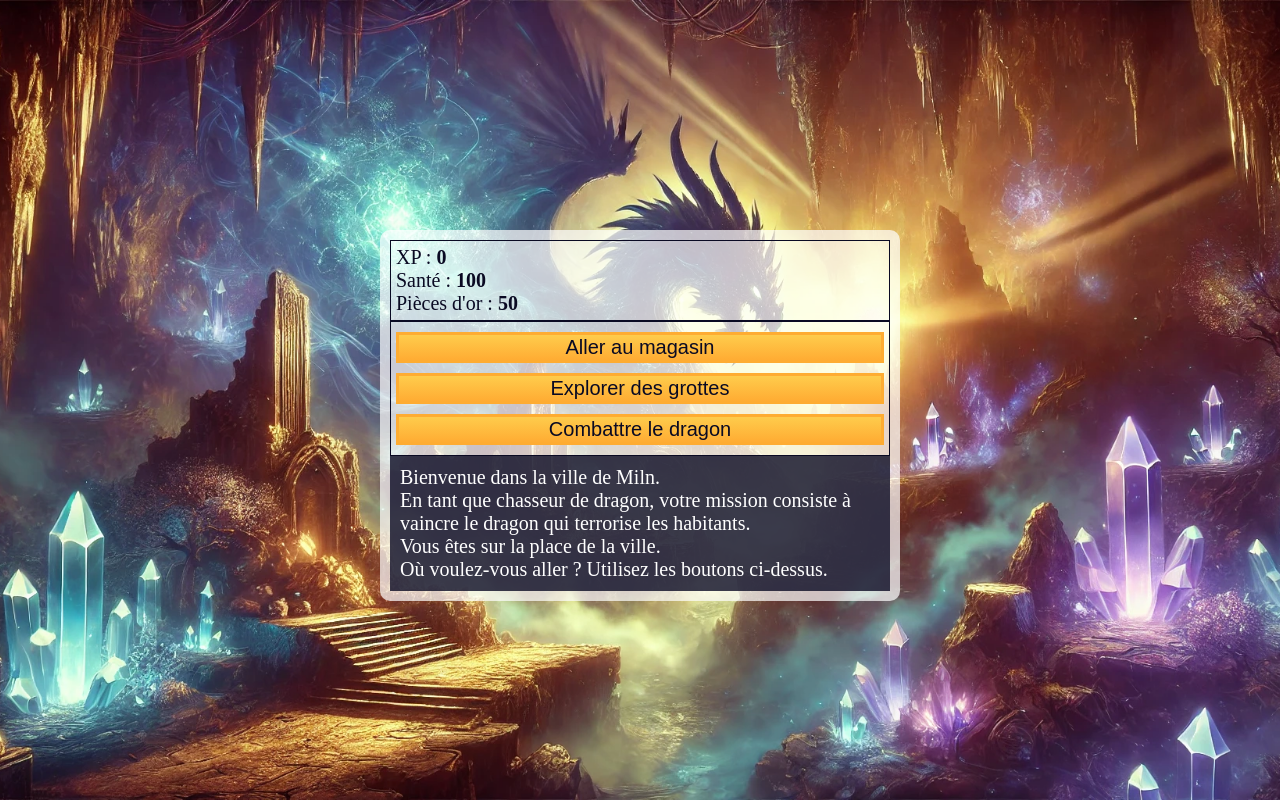
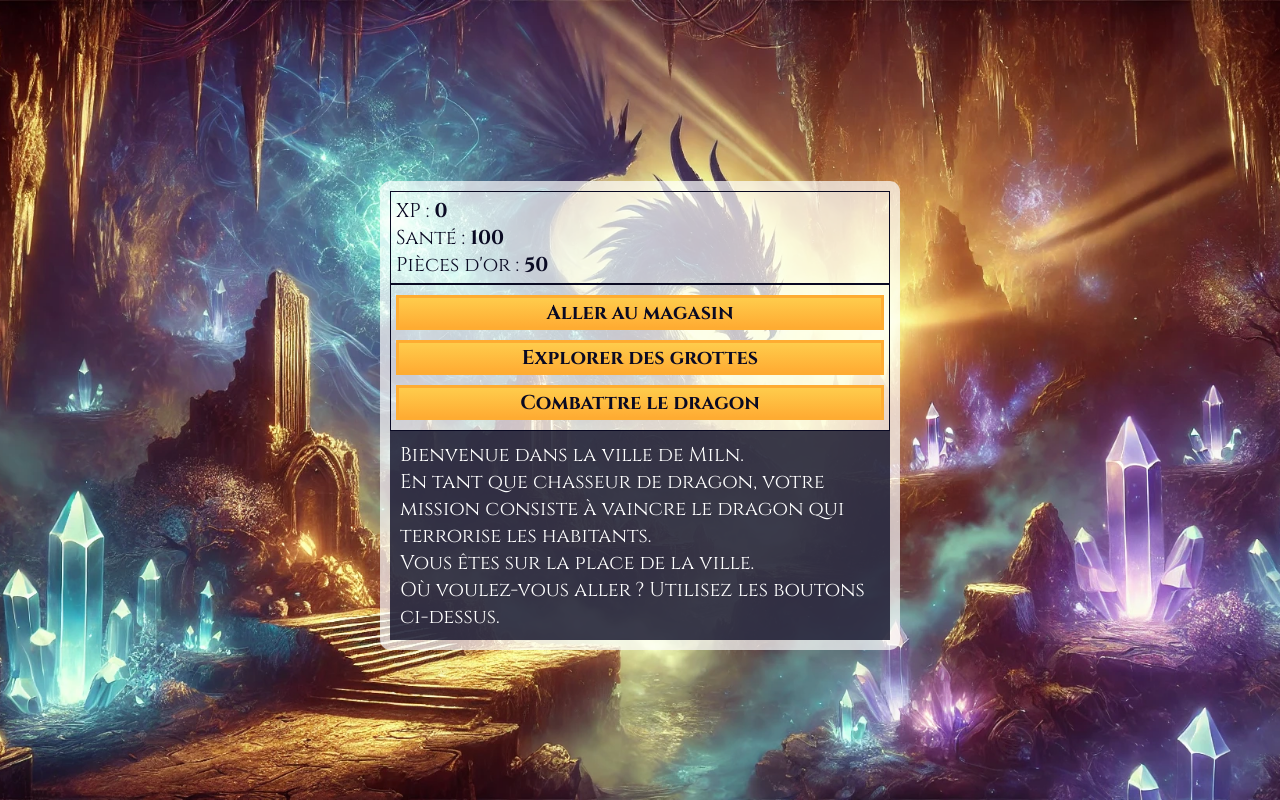
Before and after one commit to Kyriel-Kelpy/rpg-dragon, a plain HTML site: page index.html in a window 1280 px wide. Drawn offline with Linux system fonts and the light colour scheme.

Commit message:
Update styles.css

```diff
--- a/styles.css
+++ b/styles.css
@@ -10,6 +10,7 @@ body{
     background-size: cover;       /* L'image couvre toute la zone */
     background-position: center;  /* Centre l'image */
     background-repeat: no-repeat; /* Évite la répétition de l'image */
+    font-family: 'Cinzel', serif; /* Applique Cinzel comme police principale */
 }
 
 
@@ -62,4 +63,6 @@ button{
     margin-top: 5px;
     margin-bottom: 5px;
     font-size: 20px;
+    font-family: 'Cinzel', serif;
+    font-weight: bold;
 }
```
